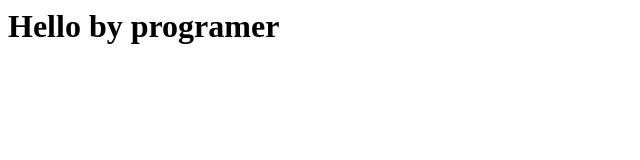
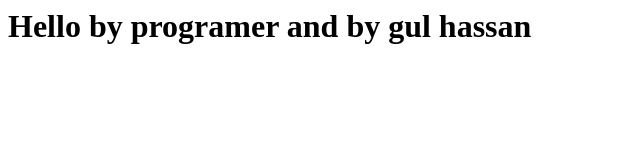
Before and after one commit to Gulhassan786/gtiiii, a plain HTML site: page index.html in a window 1280 px wide. Shown: the whole page, without its empty margins (0-640 px from the left). Drawn offline with Linux system fonts and the light colour scheme.

Commit message:
maded the new changes

```diff
--- a/index.html
+++ b/index.html
@@ -3,6 +3,6 @@
     <title>Greetings</title>
   </head>
   <body>
-    <h1>Hello by programer</h1>
+    <h1>Hello by programer and by gul hassan</h1>
   </body>
 </html>
```
